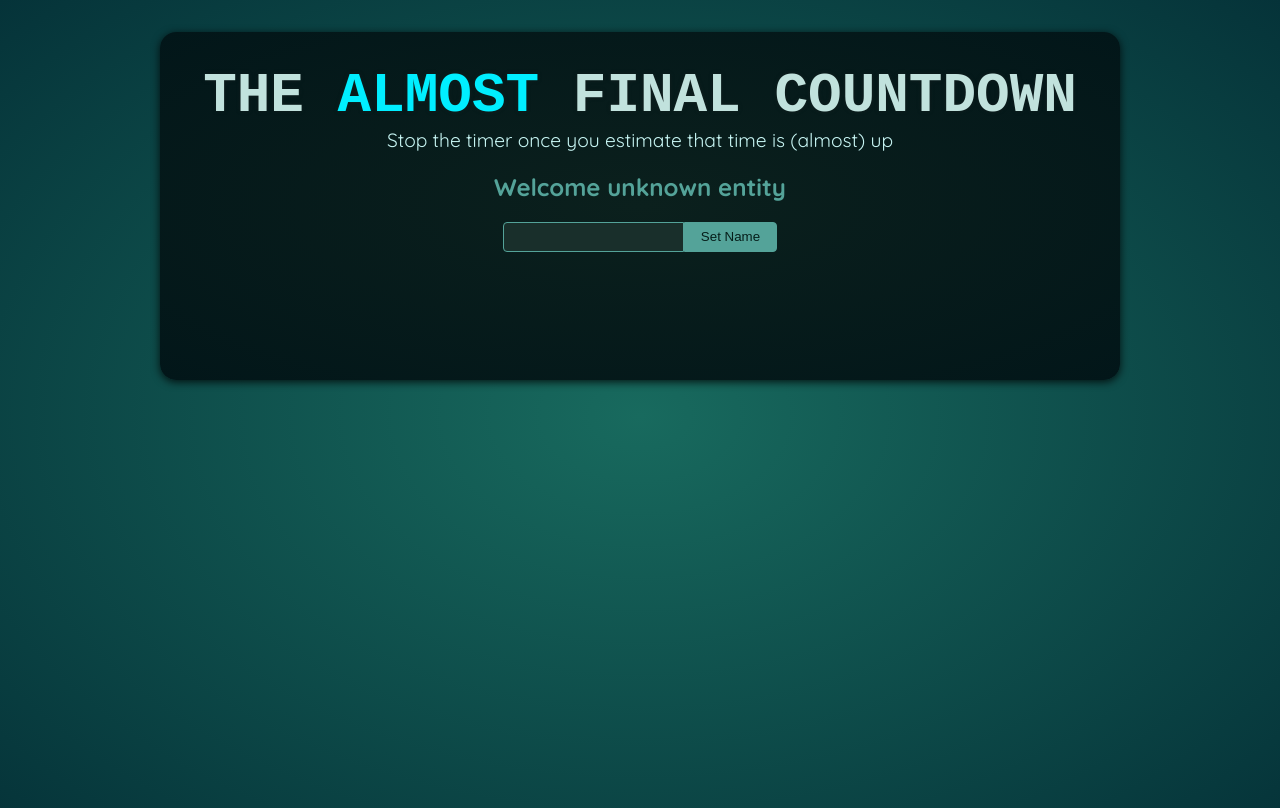
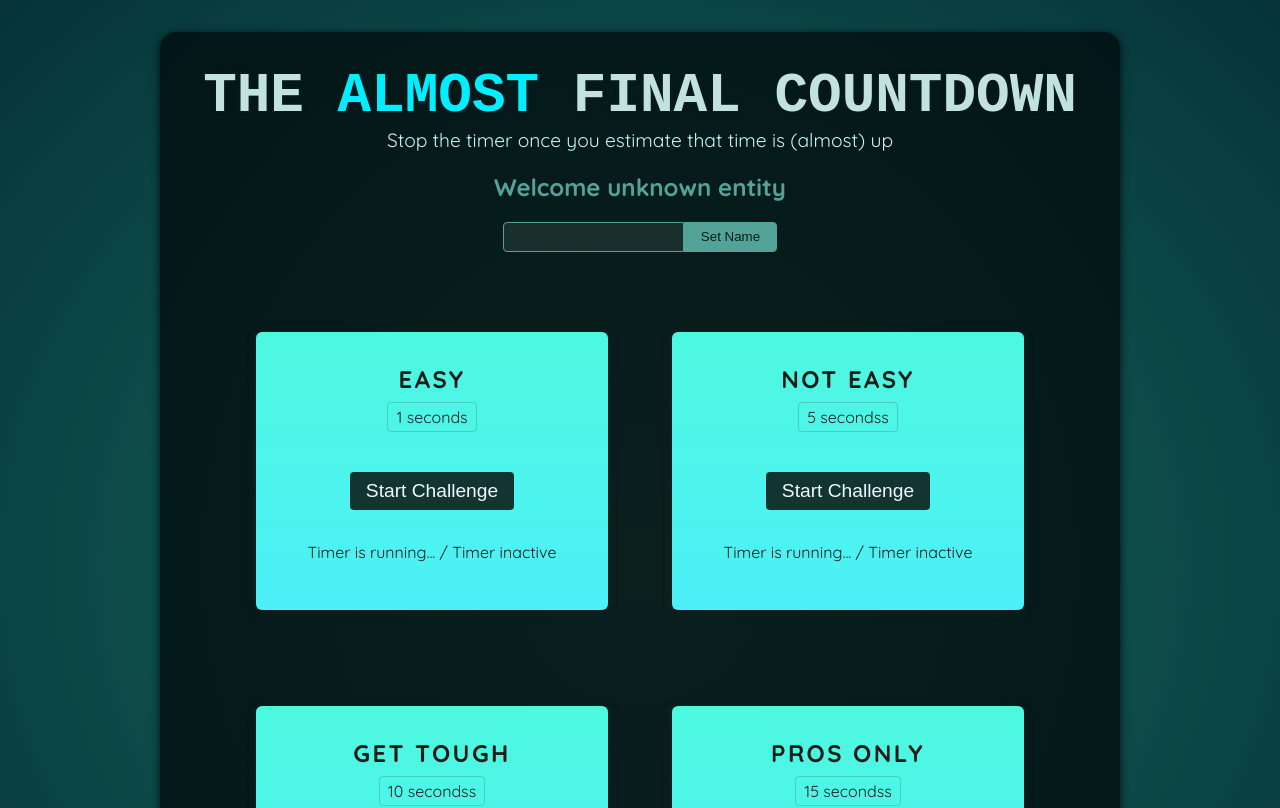
Before and after one commit to OlgaFelczak/The-Almost-Final-Countdown-Game, a React (Vite) app: page / in a window 1280 px wide. Shown: the top 808 px of the page. Built offline with nearby package versions, Linux system fonts and the light colour scheme; a web font is replaced by a local one.

Commit message:
Add TimerChallenge component to App.jsx (Adding Challenges to the Demo Project)

```diff
--- a/src/App.jsx
+++ b/src/App.jsx
@@ -1,10 +1,16 @@
 import Player from './components/Player.jsx';
+import TimerChallenge from './components/TimerChallenge.jsx';
 
 function App() {
   return (
     <>
       <Player />
-      <div id="challenges"></div>
+      <div id="challenges">
+        <TimerChallenge title="Easy" targetTime={1} />
+        <TimerChallenge title="Not easy" targetTime={5} />
+        <TimerChallenge title="Get tough" targetTime={10} />
+        <TimerChallenge title="Pros only" targetTime={15} />
+      </div>
     </>
   );
 }
--- /dev/null
+++ b/src/components/TimerChallenge.jsx
@@ -0,0 +1,14 @@
+export default function TimerChallenge({ title, targetTime }) {
+  return (
+    <section className="challenge">
+      <h2>{title}</h2>
+      <p className="challenge-time">
+        {targetTime} seconds{targetTime > 1 ? 's' : ''}
+      </p>
+      <p>
+        <button>Start Challenge</button>
+      </p>
+      <p className="">Timer is running... / Timer inactive</p>
+    </section>
+  );
+}
```
